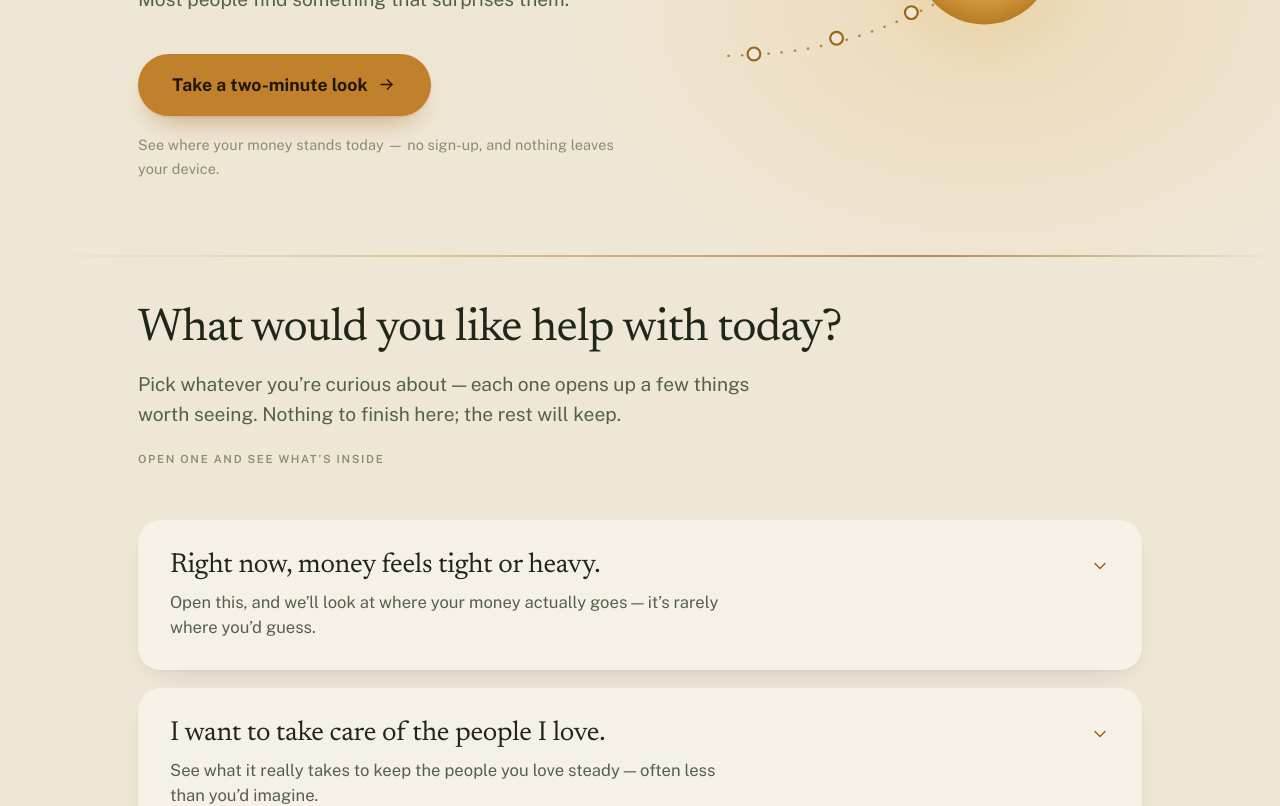
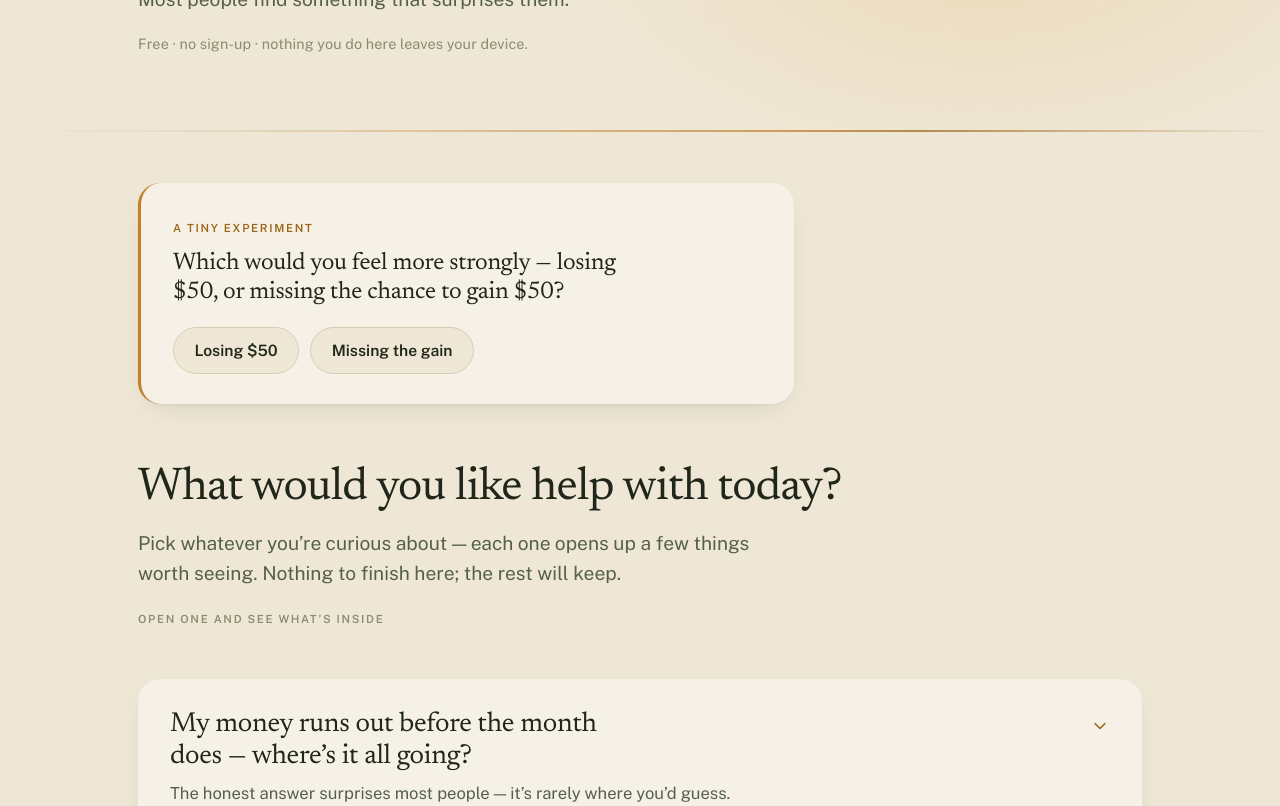
Before and after one commit to wheo28/fine-companion, a React (Vite) app: page / in a window 1280 px wide. Shown: the part 480-1286 px from the top of the page. Built offline with nearby package versions, Linux system fonts and the light colour scheme.

Commit message:
release3.0

```diff
--- a/src/hub/Hub.jsx
+++ b/src/hub/Hub.jsx
@@ -22,6 +22,39 @@ function Chevron({ open }) {
  * feelings in the visitor's own voice. Choose a feeling, and it opens to the
  * specific worries within. Recognition, not navigation. One small step at a time.
  */
+/**
+ * The first exhibit — a tiny experiment at the entrance. One guess, one reveal,
+ * one quiet "huh, is that true about me?". Not a feature: a moment of discovery.
+ */
+function FirstExhibit({ data }) {
+  const [chosen, setChosen] = useState(null)
+  if (!data) return null
+  const revealed = chosen !== null
+  return (
+    <section className="exhibit wrap" aria-label={data.label}>
+      <div className="exhibit__inner">
+        <p className="sign sign--amber exhibit__label">{data.label}</p>
+        <p className="serif exhibit__prompt">{data.prompt}</p>
+        <div className="exhibit__choices" role="group" aria-label={data.prompt}>
+          {data.choices.map((label, i) => (
+            <button
+              key={i}
+              type="button"
+              className={`exhibit__choice${chosen === i ? ' is-chosen' : ''}`}
+              aria-pressed={chosen === i}
+              disabled={revealed}
+              onClick={() => setChosen(i)}
+            >
+              {label}
+            </button>
+          ))}
+        </div>
+        {revealed && <p className="exhibit__reveal rise">{data.reveal}</p>}
+      </div>
+    </section>
+  )
+}
+
 export default function Hub() {
   const { lang } = useLanguage()
   const h = hubContent[lang]
@@ -41,12 +74,7 @@ export default function Hub() {
             <p className="sign sign--amber hero__kicker rise rise-1">{hero.welcome}</p>
             <h1 className="serif hero__headline rise rise-1">{hero.headline}</h1>
             <p className="hero__body rise rise-2">{hero.body}</p>
-            <div className="hero__act rise rise-3">
-              <Link to="/checkup" className="hero__cta">
-                {hero.begin}<ArrowRight size={19} />
-              </Link>
-              <p className="hero__safe">{hero.safeNote}</p>
-            </div>
+            <p className="hero__safe rise rise-3">{hero.safeNote}</p>
           </div>
 
           {/* A dawn over a gentle path of small steps — the journey, felt, not explained */}
@@ -94,6 +122,9 @@ export default function Hub() {
           </div>
         </div>
       </section>
+
+      {/* ===================== THE FIRST EXHIBIT — a tiny discovery ===================== */}
+      <FirstExhibit data={h.exhibit} />
 
       {/* ============ CONCERNS — the question, answered in the visitor's own voice ============ */}
       <section className="concerns wrap" aria-labelledby="concerns-q">
--- a/src/hub/hubContent.js
+++ b/src/hub/hubContent.js
@@ -17,7 +17,13 @@ export const hubContent = {
       headline: 'There’s more to your money than you’d expect.',
       body: 'No advice, no lecture — just a few quiet minutes of looking together, to notice what’s really going on. Most people find something that surprises them.',
       begin: 'Take a two-minute look',
-      safeNote: 'See where your money stands today — no sign-up, and nothing leaves your device.',
+      safeNote: 'Free · no sign-up · nothing you do here leaves your device.',
+    },
+    exhibit: {
+      label: 'A tiny experiment',
+      prompt: 'Which would you feel more strongly — losing $50, or missing the chance to gain $50?',
+      choices: ['Losing $50', 'Missing the gain'],
+      reveal: 'Most people feel the loss more — we’re wired to feel it about twice as hard as a same-sized gain. It quietly tips money choices we’d swear were perfectly logical. Maybe a few of yours.',
     },
     concerns: {
       question: 'What would you like help with today?',
@@ -25,25 +31,25 @@ export const hubContent = {
       hint: 'Open one and see what’s inside',
       doors: [
         {
-          feeling: 'Right now, money feels tight or heavy.',
-          reply: 'Open this, and we’ll look at where your money actually goes — it’s rarely where you’d guess.',
+          feeling: 'My money runs out before the month does — where’s it all going?',
+          reply: 'The honest answer surprises most people — it’s rarely where you’d guess.',
           ids: ['cashflow', 'stress', 'risk'],
         },
         {
-          feeling: 'I want to take care of the people I love.',
+          feeling: 'The people I love count on me — would they really be okay?',
           reply: 'See what it really takes to keep the people you love steady — often less than you’d imagine.',
           ids: ['insurance', 'estate', 'education'],
         },
         {
-          feeling: 'I’m ready to look a little further ahead.',
+          feeling: 'Everyone says start early — but does a little really add up?',
           reply: 'See how far a small, early start can go — the math has a surprising way of working in your favor.',
           ids: ['retirement', 'investing', 'tax'],
         },
       ],
       unsure: {
-        feeling: 'Honestly, I’m not sure where to start.',
-        reply: 'Not sure yet? Start with a short look at your own money — a good place to notice what’s really going on.',
-        cta: 'Take a two-minute look',
+        feeling: 'Honestly, I’m not sure what I’m even looking for.',
+        reply: 'That’s the most common place to begin — we can find your footing together.',
+        cta: 'Let’s find it',
       },
     },
     startHereLabel: 'Start here',
@@ -147,7 +153,13 @@ export const hubContent = {
       headline: '당신의 돈에는 생각보다 많은 것이 담겨 있어요.',
       body: '조언도, 잔소리도 아니에요 — 그저 몇 분, 함께 들여다보며 무슨 일이 벌어지는지 알아차리는 거예요. 대부분은 뜻밖의 무언가를 발견해요.',
       begin: '2분 살펴보기',
-      safeNote: '지금 당신의 돈이 어디 있는지 살펴봐요 — 가입 없이, 어떤 것도 기기를 떠나지 않아요.',
+      safeNote: '무료 · 가입 없음 · 여기서 하는 어떤 것도 기기를 떠나지 않아요.',
+    },
+    exhibit: {
+      label: '작은 실험 하나',
+      prompt: '어느 쪽이 더 크게 느껴지나요 — 5만 원을 잃는 것, 아니면 5만 원을 벌 기회를 놓치는 것?',
+      choices: ['5만 원을 잃기', '기회를 놓치기'],
+      reveal: '대부분은 잃는 쪽을 더 크게 느껴요 — 같은 크기의 이득보다 약 두 배로요. 완벽히 논리적이라 믿는 돈 선택을 조용히 기울이죠. 어쩌면 당신의 몇 가지도요.',
     },
     concerns: {
       question: '오늘 무엇을 도와드릴까요?',
@@ -155,25 +167,25 @@ export const hubContent = {
       hint: '하나 열어, 안을 들여다보세요',
       doors: [
         {
-          feeling: '요즘 돈이 빠듯하거나 무겁게 느껴져요.',
-          reply: '이걸 열면, 돈이 실제로 어디로 가는지 함께 살펴봐요 — 대개 예상과는 다른 곳이에요.',
+          feeling: '월급은 다음 달이 오기도 전에 사라져요 — 대체 어디로 가는 걸까요?',
+          reply: '솔직한 답은 대부분을 놀라게 해요 — 좀처럼 예상한 곳이 아니거든요.',
           ids: ['cashflow', 'stress', 'risk'],
         },
         {
-          feeling: '사랑하는 사람들을 잘 지키고 싶어요.',
+          feeling: '사랑하는 사람들이 나를 믿고 기대요 — 정말 괜찮을까요?',
           reply: '사랑하는 사람들을 지키는 데 정말 무엇이 필요한지 살펴봐요 — 생각보다 적을 때가 많아요.',
           ids: ['insurance', 'estate', 'education'],
         },
         {
-          feeling: '이제 조금 더 앞을 내다볼 준비가 됐어요.',
+          feeling: '다들 일찍 시작하라는데 — 조금이 정말 쌓일까요?',
           reply: '작고 이른 시작이 얼마나 멀리 가는지 살펴봐요 — 셈은 뜻밖에 당신 편이에요.',
           ids: ['retirement', 'investing', 'tax'],
         },
       ],
       unsure: {
-        feeling: '솔직히 어디서 시작할지 모르겠어요.',
-        reply: '아직 모르겠나요? 당신의 돈을 짧게 살펴보는 것부터 시작해요 — 무슨 일이 벌어지는지 알아차리기 좋은 자리예요.',
-        cta: '2분 살펴보기',
+        feeling: '솔직히 내가 뭘 찾고 있는지도 잘 모르겠어요.',
+        reply: '가장 흔한 출발점이에요 — 함께 발밑을 다져 봐요.',
+        cta: '함께 찾아보기',
       },
     },
     startHereLabel: '여기서 시작',
--- a/src/index.css
+++ b/src/index.css
@@ -410,6 +410,51 @@ button { font: inherit; cursor: pointer; color: inherit; background: none; borde
 /* The dawn emblem */
 .hero__scene { justify-self: center; width: 100%; max-width: 480px; }
 .hero__art { width: 100%; height: auto; display: block; }
+
+/* ---- THE FIRST EXHIBIT — a tiny experiment at the entrance ---- */
+.exhibit {
+  padding-top: clamp(30px, 4vw, 52px);
+  padding-bottom: clamp(4px, 1vw, 12px);
+}
+.exhibit__inner {
+  max-width: 41rem;
+  padding: clamp(20px, 2.6vw, 30px) clamp(20px, 2.6vw, 32px);
+  border-radius: var(--r-lg);
+  background: var(--paper-lift);
+  box-shadow: var(--lift);
+  border-left: 3px solid var(--amber);
+}
+.exhibit__label { margin-bottom: 0.7rem; }
+.exhibit__prompt {
+  font-size: clamp(1.2rem, 2vw, 1.5rem);
+  line-height: 1.24;
+  color: var(--ink);
+  max-width: 34ch;
+}
+.exhibit__choices { display: flex; flex-wrap: wrap; gap: 0.7rem; margin-top: 1.2rem; }
+.exhibit__choice {
+  font-family: var(--sans);
+  font-size: 0.98rem;
+  font-weight: 600;
+  color: var(--ink);
+  background: var(--paper);
+  border: 1.5px solid var(--line);
+  border-radius: 999px;
+  padding: 0.62em 1.3em;
+  cursor: pointer;
+  transition: border-color 0.2s var(--ease), background 0.2s var(--ease), color 0.2s var(--ease);
+}
+.exhibit__choice:hover { border-color: var(--amber); color: var(--amber-deep); }
+.exhibit__choice.is-chosen { background: var(--forest); color: var(--on-forest); border-color: var(--forest); }
+.exhibit__choice:disabled { cursor: default; }
+.exhibit__choice:disabled:not(.is-chosen) { opacity: 0.5; }
+.exhibit__reveal {
+  margin-top: 1.2rem;
+  font-size: clamp(1.02rem, 1.4vw, 1.15rem);
+  line-height: 1.56;
+  color: var(--ink-soft);
+  max-width: 58ch;
+}
 
 /* ---- CONCERNS — the question, answered in the visitor's own voice.
    Feelings the person recognizes, each opening to the specific worries
```
